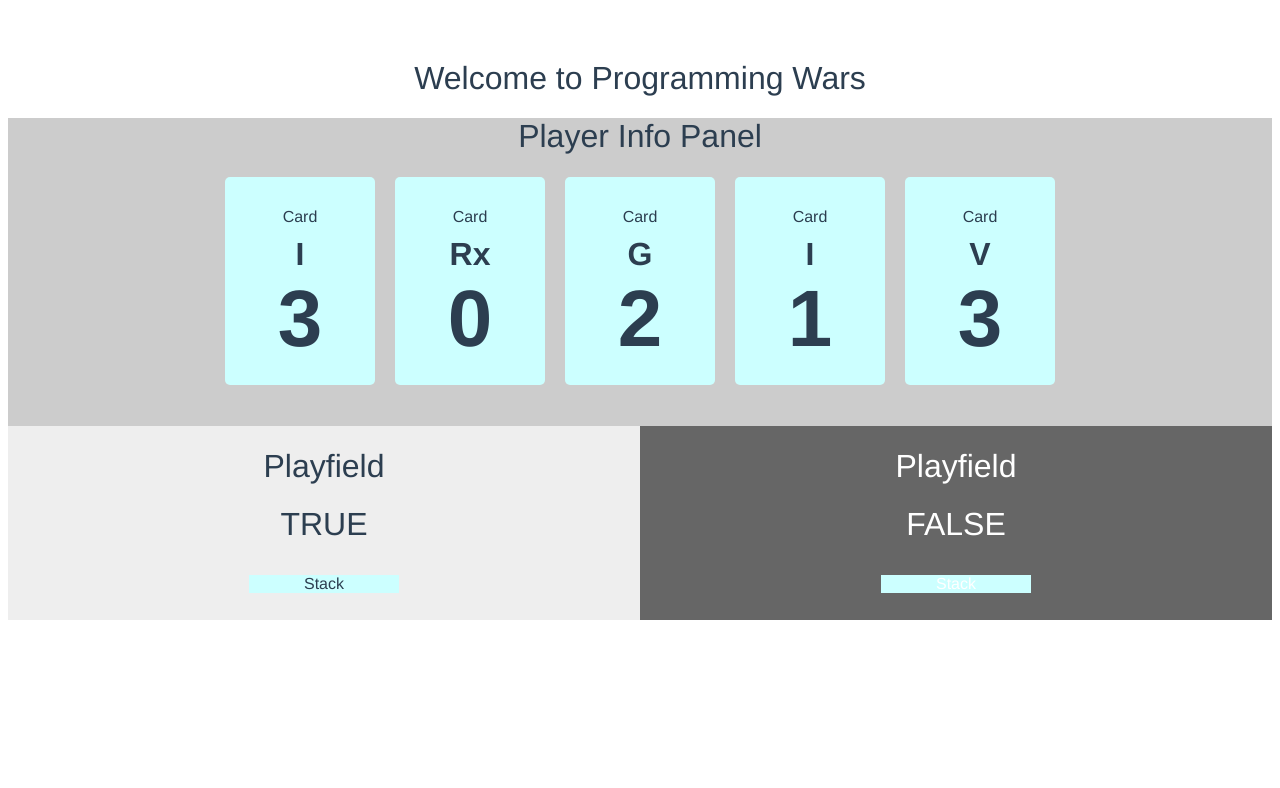
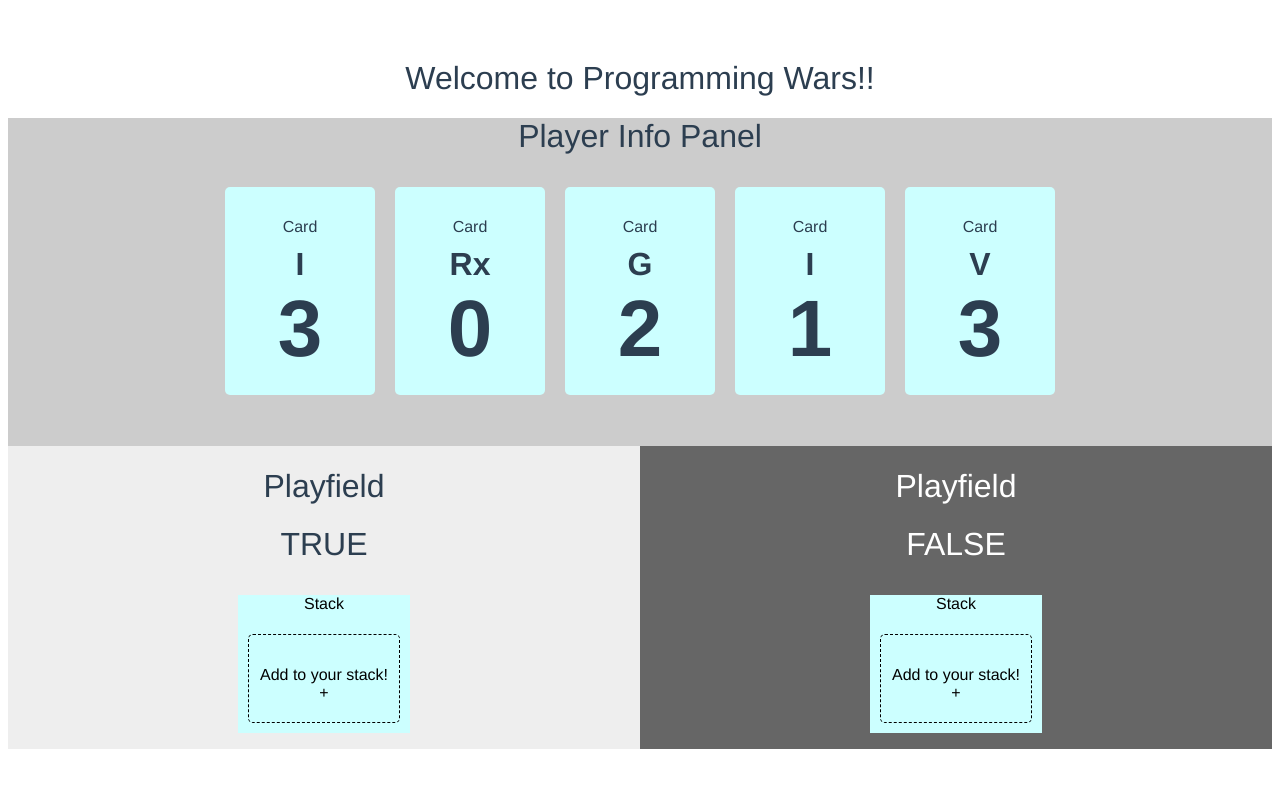
Before and after one commit to SibylLab/Program-Wars, a Vue app: page / in a window 1280 px wide. Shown: the top 788 px of the page. Built offline with nearby package versions, Linux system fonts and the light colour scheme.

Commit message:
Sort of working stack logic with different styling for stack cards compared to cards in hand

```diff
--- /dev/null
+++ b/src/components/Bus.vue
@@ -0,0 +1,7 @@
+<template>
+</template>
+<script>
+import Vue from 'vue';
+
+export const bus = new Vue();
+</script>
--- a/src/components/Card.vue
+++ b/src/components/Card.vue
@@ -1,5 +1,5 @@
 <template>
-  <div id="card" :class="cardCss" @click="cardClicked ()" @click.stop>
+  <div id="card" :class="cardCss" v-on:click="cardClicked ()" @click.stop>
     <h1>{{ title }}</h1>
     <span :class="typeCss"> {{ cardData.type }} </span>
     <br>
@@ -8,13 +8,15 @@
 </template>
 
 <script>
+import { bus } from './Bus'
+
+
 export default {
   name: 'Card',
   props: ['cardData'],
   data () {
     return {
       msg: 'Welcome to Your Vue.js App',
-      title: 'Card',
       valueCss: 'value',
       typeCss: 'type'
     }
@@ -26,12 +28,31 @@ export default {
       if (this.cardData.selected) {
         classString = classString + ' selected'
       }
+
+      if (this.cardData.value === '+') {
+        classString = classString + ' addCard'
+      } else if (this.cardData.category === 'stack') {
+       classString = classString + ' stack'
+     }
+
       return classString
+    },
+    title () {
+      if (this.cardData.category !== 'stack') {
+        return 'Card'
+      } else {
+        return ''
+      }
     }
   },
   methods: {
     cardClicked () {
-      this.$emit('cardClicked', this.cardData.id)
+
+      this.$emit('cardClicked', this.cardData)
+
+      if (this.cardData.value !== '+') {
+        bus.$emit('cardClickedStack', this.cardData)
+      }
 
       // Emit an event here that a specific card was selected
       // handle the event in the parent so that other cards can be deselected
@@ -63,6 +84,8 @@ export default {
 <!-- Add "scoped" attribute to limit CSS to this component only -->
 <style scoped>
 #card{
+
+
     background-color: #cff;
     min-width: 150px;
     -webkit-touch-callout: none;
@@ -78,7 +101,10 @@ export default {
     border: 0px solid #000000;
 
     padding: 20px 0px 20px 0px;
+    margin: 10px 0px 10px 0px;
 }
+
+
 
 h1, h2 {
   font-weight: normal;
@@ -113,4 +139,48 @@ a {
   -moz-box-shadow: 0px 0px 24px 4px rgba(0,255,60,1);
   box-shadow: 0px 0px 24px 4px rgba(0,255,60,1);
 }
+
+#card.stack {
+
+
+    align-content: center;
+
+    background-color: #fcf;
+
+    -webkit-touch-callout: none;
+    -webkit-user-select: none;
+    -khtml-user-select: none;
+    -moz-user-select: none;
+    -ms-user-select: none;
+    user-select: none;
+
+  -webkit-border-radius: 2px;
+  -webkit-border-top-left-radius: 4px;
+  -moz-border-radius: 2px;
+  -moz-border-radius-topleft: 4px;
+  border-radius: 2px;
+  border-top-left-radius: 4px;
+
+  border-style: solid;
+  border-width: thin;
+
+
+
+}
+
+#card.addCard {
+
+  border-style: dashed;
+  border-width: thin;
+}
+
+#card.addCard .value, #card.addCard .type {
+  font-weight: normal;
+  font-size: 1em;
+}
+
+#card.stack .value, #card.stack .type {
+  font-weight: bold;
+  font-size: 1.5em;
+}
 </style>
--- a/src/components/MainComponent.vue
+++ b/src/components/MainComponent.vue
@@ -3,7 +3,7 @@
     <h1>{{ msg }}</h1>
     <player-info-panel></player-info-panel>
     <div id="flexcontainer">
-      <playfield :trueFalse="true"></playfield>
+      <playfield v-bind:trueFalse="true"></playfield>
       <playfield :trueFalse="false"></playfield>
     </div>
   </div>
@@ -18,7 +18,7 @@ export default {
   name: 'main-component',
   data () {
     return {
-      msg: 'Welcome to Programming Wars'
+      msg: 'Welcome to Programming Wars!!'
     }
   },
   components: {
--- a/src/components/PlayerInfoPanel.vue
+++ b/src/components/PlayerInfoPanel.vue
@@ -10,6 +10,7 @@
 </template>
 
 <script>
+import { bus } from './Bus';
 import Card from './Card'
 
 export default {
@@ -23,7 +24,7 @@ export default {
           { id: '002', type: 'Rx', value: 0, selected: false },
           { id: '003', type: 'G', value: 2, selected: false },
           { id: '004', type: 'I', value: 1, selected: false },
-          { id: '005', type: 'V', value: 3, selected: false }
+          { id: '005', type: 'V', value: 3, selected: false },
       ]
     }
   },
@@ -43,11 +44,11 @@ export default {
     'card': Card
   },
   methods: {
-    cardClicked (cardId) {
+    cardClicked (c) {
       // alert('cardId of clicked card is ' + cardId)
 
       for (var card of this.cards) {
-        if (card.id === cardId) {
+        if (card.id === c.id) {
           card.selected = !card.selected
         } else {
           card.selected = false
@@ -58,11 +59,35 @@ export default {
     },
     deselectAll () {
       document.removeEventListener('click', this.hide)
+      bus.$emit('cardDeselected')
+
       for (var card of this.cards) {
         card.selected = false
       }
+    },
+    removeCard (cardId) {
+      console.log(cardId)
+      console.log('FUCKTHISSHIT')
+      console.log(this)
+      console.log(this.cards)
+      this.cards = this.cards.filter(card => card.id !== cardId)
+      //var filteredAry = ary.filter(e => e !== 'seven')
+
+
     }
-  }
+  },
+  created: function () {
+
+    bus.$on('activeCardAddedToStack', (cardId) => {
+      // a card was selected
+      console.log('active card successfully added to stack, deslect and remove from hand')
+      console.log(cardId)
+      console.log(this.cards)
+      this.removeCard(cardId)
+      //this.$options.methods.removeCard(cardId)
+    })
+
+  },
 }
 </script>
 
--- a/src/components/Playfield.vue
+++ b/src/components/Playfield.vue
@@ -4,7 +4,7 @@
     <h1>{{ trueOrFalse }}</h1>
     <ul id="example-1">
         <li v-for="stack in stacks">
-            <stack v-on:cardActive="cardActive"></stack>
+            <stack :playfieldBoolean="trueFalse"></stack>
         </li>
     </ul>
   </div>
@@ -23,7 +23,7 @@ export default {
       stacks: [
           { id: '001', elements: [], value: 0 }
       ],
-      activeCard: {}
+      test: 'default'
     }
   },
   computed: {
@@ -53,9 +53,6 @@ export default {
     },
     deselectAll () {
 
-    },
-    cardActive (card) {
-      this.activeCard = card
     }
   }
 }
--- a/src/components/Stack.vue
+++ b/src/components/Stack.vue
@@ -1,23 +1,29 @@
 <template>
   <div id="stack" :class="stackCss" @click="stackClicked ()" @click.stop>
     <h1>{{ title }}</h1>
-    <!-- <span :class="typeCss"> {{ cardData.type }} </span>
-    <br>
-    <span :class="valueCss"> {{ cardData.value }} </span> -->
+    <ul id="example-1">
+        <li v-for="card in cards">
+            <card :cardData="card" v-on:cardClicked="cardClickedInStack"></card>
+        </li>
+    </ul>
   </div>
 </template>
 
 <script>
+import { bus } from './Bus';
+import Card from './Card'
+
+
 export default {
   name: 'Stack',
-  props: ['unknown'],
+  props: ['playfieldBoolean'],
   data () {
     return {
       msg: 'Welcome to Your Vue.js App',
       title: 'Stack',
-      valueCss: 'value',
-      typeCss: 'type',
-      id: '001'
+      cards: [{value:'+', category: 'stack', type: 'Add to your stack!'}],
+      id: '001',
+      activeCard: undefined
     }
   },
   computed: {
@@ -25,9 +31,28 @@ export default {
       return 'stack'
     }
   },
+  created: function () {
+
+    bus.$on('cardClickedStack', (card) => {
+      // a card was selected
+
+      if (card.category !== 'stack') {
+        console.log('hello '+ card.id + ' ' + card.value + ' ' + card.type )
+        this.activeCard = Object.assign({}, card);
+
+        this.activeCard.category = 'stack'
+        this.activeCard.selected = false
+      }
+    })
+
+    bus.$on('cardDeselected', () => {
+      // a card was selected
+      this.activeCard = undefined
+    })
+  },
   methods: {
-    stackClicked () {
-      this.$emit('stackClicked', this.stack.id)
+    cardAddClicked () {
+      this.$emit('cardAddClicked', this.id)
 
       // Emit an event here that a specific card was selected
       // handle the event in the parent so that other cards can be deselected
@@ -50,8 +75,30 @@ export default {
       // document.removeEventListener('click', this.hide)
       // this.cardCss = 'card'
       // this.cardData.selected = false
+    },
+    stackClicked () {
+      console.log('The stack knows a card was clicked')
+    },
+    cardClickedInStack(card) {
+      console.log('card in stack was clicked')
+      console.log(card)
+
+      if (this.activeCard !== undefined && card.value === '+' ) {
+        console.log(event)
+        if (this.playfieldBoolean) {
+          this.cards.unshift(this.activeCard)
+        } else {
+          this.cards.push(this.activeCard)
+        }
+
+        bus.$emit('activeCardAddedToStack', this.activeCard.id )
+        this.activeCard = undefined
+      }
     }
 
+  },
+  components: {
+    'card': Card
   }
 }
 </script>
@@ -61,6 +108,8 @@ export default {
 #stack{
     background-color: #cff;
     min-width: 150px;
+    min-height: 50px;
+    color: #000;
 }
 
 h1, h2 {
```
Also changed, not shown: 1 other file (tests, documents, lock files or other folders).
